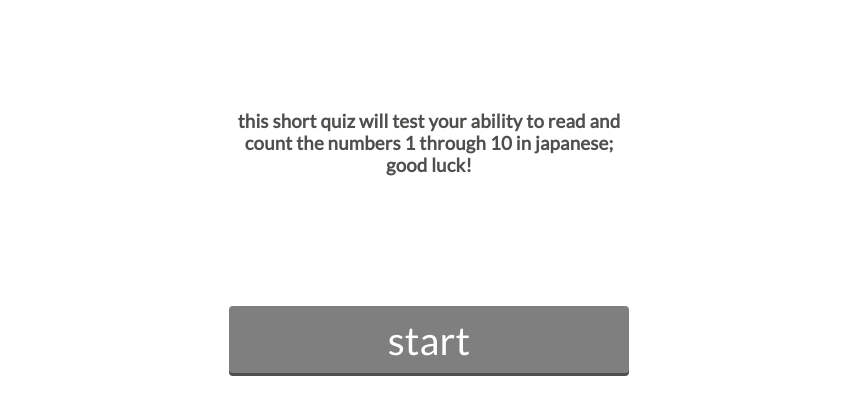
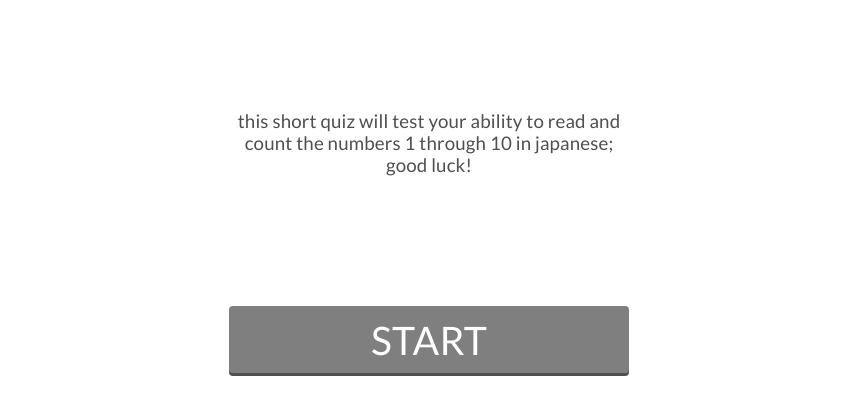
Before and after one commit to tw3080/quiz-app, a plain HTML site: page index.html in a window 1280 px wide. Shown: the part 236-650 px from the top of the page, without its empty margins (211-1071 px from the left). Drawn offline with nearby package versions, Linux system fonts and the light colour scheme.

Commit message:
changed subtitle font-weight and capitalized button text

```diff
--- a/css/style.css
+++ b/css/style.css
@@ -68,6 +68,7 @@ body {
   left: 50%;
   transform: translate(-50%, -50%);
   text-transform: lowercase;
+  font-weight: 400;
 }
 
 /* 1/2 .main-container width column */
@@ -119,7 +120,7 @@ body {
   transition: all linear 0.15s;
   text-decoration: none;
   display: block;
-  text-transform: lowercase;
+  text-transform: uppercase;
 }
 
 .button:hover {
```
